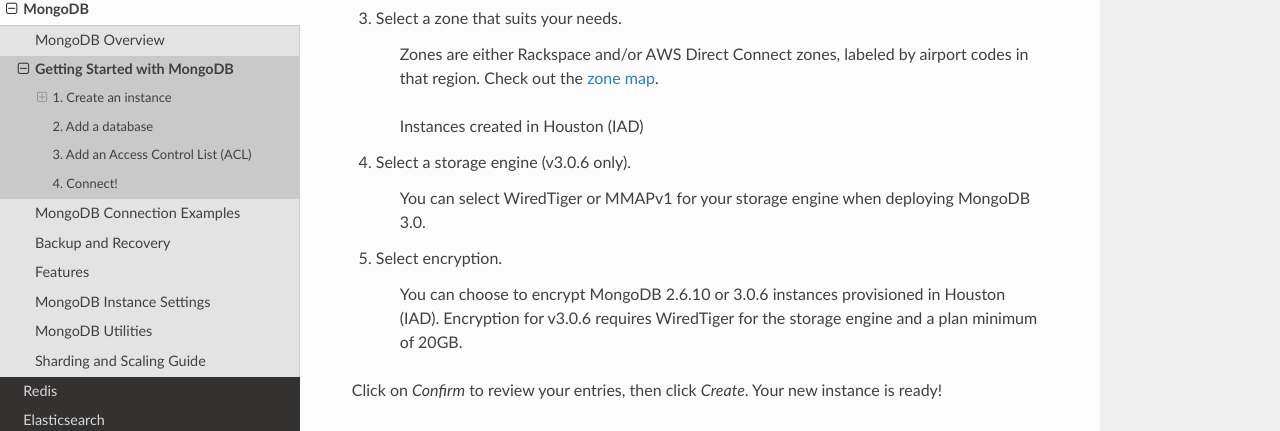
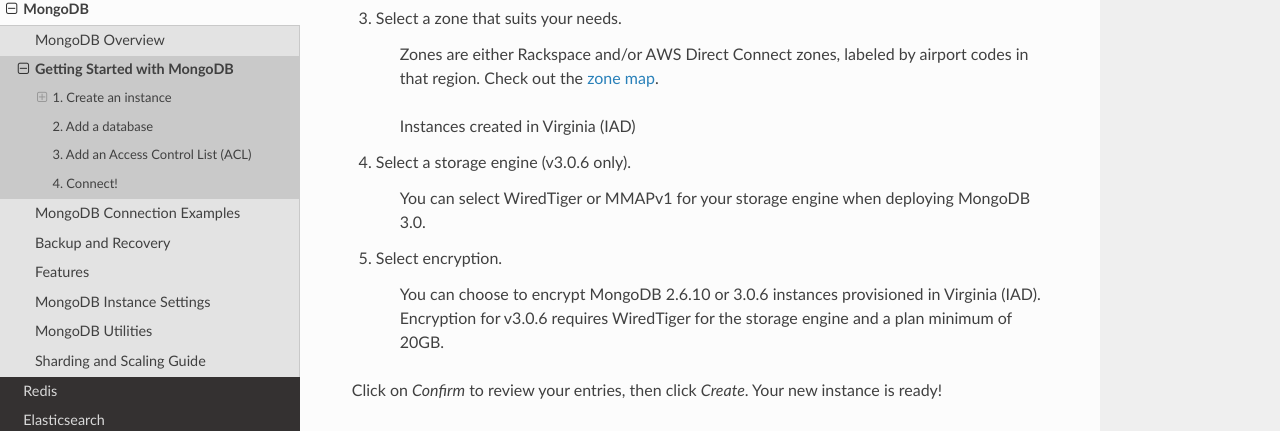
Before and after one commit to zcorleissen/documentation, a Sphinx documentation site: the page built from source/mongodb_getting_started.rst, in a window 1280 px wide and 900 px high, scrolled down 785 px. Shown: the part 141-572 px from the top of the window. Built offline with Sphinx 7.4.7 and the Read the Docs theme 2.0.0, drawn with Linux system fonts in a browser that asks for light colours; pages that are not in the unit, such as notebooks, are missing from menus.

Commit message:
Minor fix: IAD is Virginia, not Houston

```diff
--- a/source/mongodb_getting_started.rst
+++ b/source/mongodb_getting_started.rst
@@ -40,7 +40,7 @@
 
     Zones are either Rackspace and/or AWS Direct Connect zones, labeled by airport codes in that region. Check out the `zone map <http://objectrocket.com/features>`_.
 
-    Instances created in Houston (IAD)
+    Instances created in Virginia (IAD)
 
 #. Select a storage engine (v3.0.6 only).
 
@@ -48,7 +48,7 @@
 
 #. Select encryption.
 
-    You can choose to encrypt MongoDB 2.6.10 or 3.0.6 instances provisioned in Houston (IAD). Encryption for v3.0.6 requires WiredTiger for the storage engine and a plan minimum of 20GB.
+    You can choose to encrypt MongoDB 2.6.10 or 3.0.6 instances provisioned in Virginia (IAD). Encryption for v3.0.6 requires WiredTiger for the storage engine and a plan minimum of 20GB.
 
 Click on *Confirm* to review your entries, then click *Create*. Your new instance is ready!
 
```
